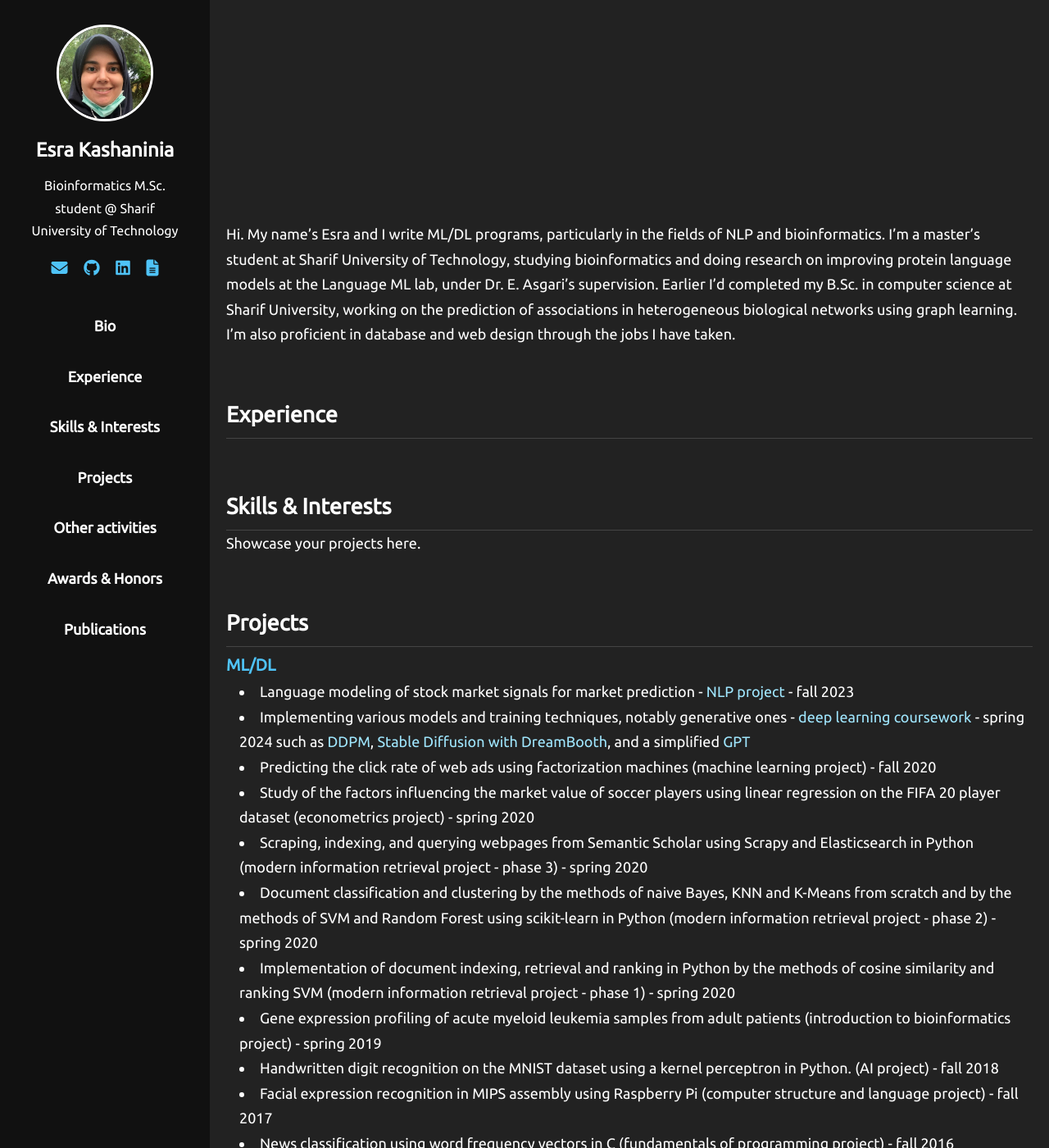
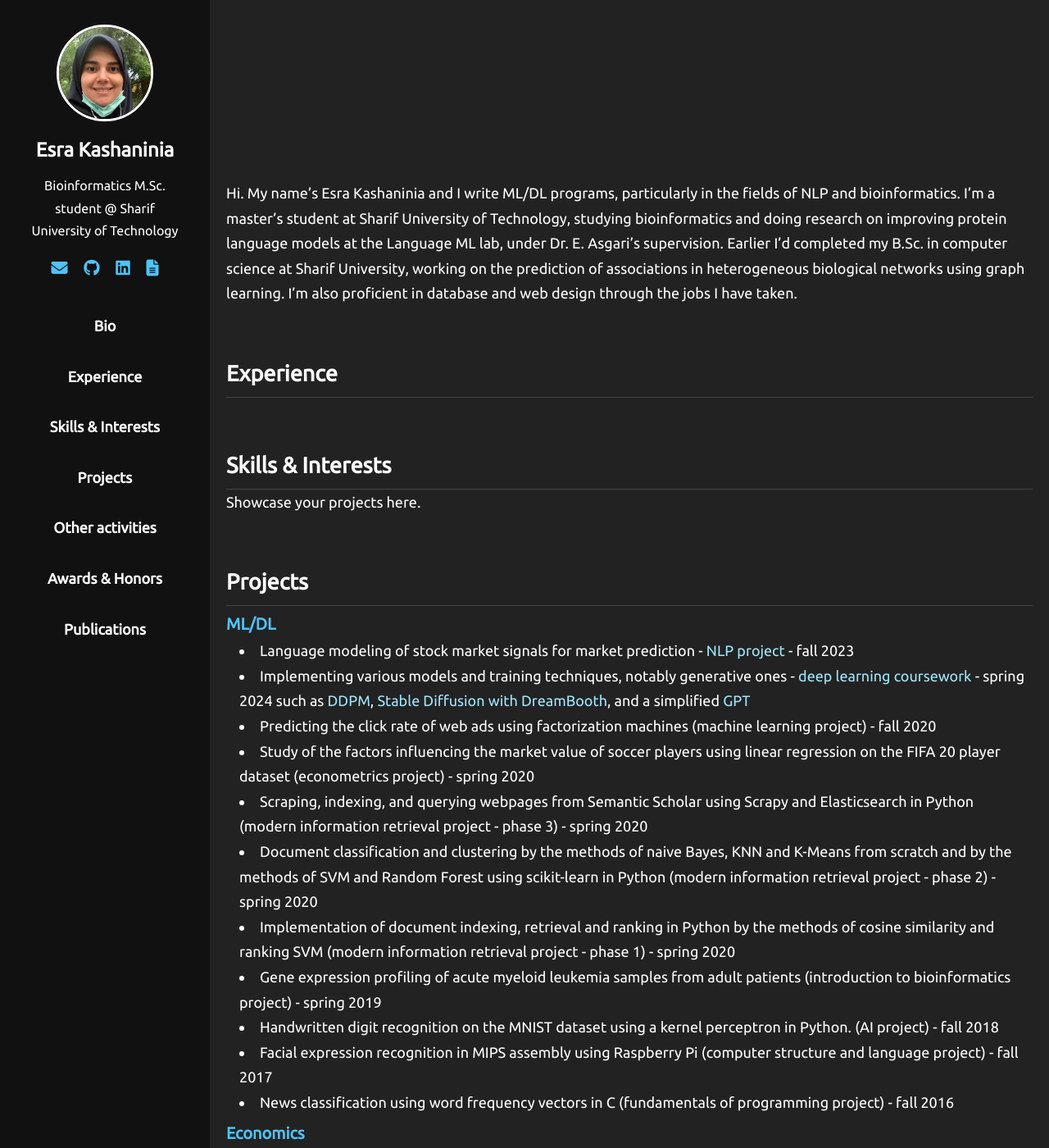
Before and after one commit to Esra-K/Esra-K.github.io, a Jekyll site: the page built from index.md, in a window 1280 px wide and 1400 px high. Shown: the whole window at 82% size. Built offline with Jekyll 4.4.1, drawn with Linux system fonts in a browser that asks for light colours.

Commit message:
upper 1st section

```diff
--- a/assets/css/style.css
+++ b/assets/css/style.css
@@ -91,7 +91,7 @@ body,
 
 /* to add space above Bio */
 .main-content section:first-of-type {
-  margin-top: 250px;
+  margin-top: 200px;
 }
 
 /* Optional: increase list item spacing and size if needed */
--- a/index.md
+++ b/index.md
@@ -13,7 +13,7 @@ layout: default
   <section id="bio">
   <h2 class="visually-hidden">Bio</h2>
   <p>
-  Hi. My name’s Esra and I write ML/DL programs, particularly in the fields of NLP and bioinformatics. I’m a master’s student at Sharif University of Technology, studying bioinformatics and doing research on improving protein language models at the Language ML lab, under Dr. E. Asgari’s supervision. Earlier I’d completed my B.Sc. in computer science at Sharif University, working on the prediction of associations in heterogeneous biological networks using graph learning. I’m also proficient in database and web design through the jobs I have taken.
+  Hi. My name’s Esra Kashaninia and I write ML/DL programs, particularly in the fields of NLP and bioinformatics. I’m a master’s student at Sharif University of Technology, studying bioinformatics and doing research on improving protein language models at the Language ML lab, under Dr. E. Asgari’s supervision. Earlier I’d completed my B.Sc. in computer science at Sharif University, working on the prediction of associations in heterogeneous biological networks using graph learning. I’m also proficient in database and web design through the jobs I have taken.
   </p>
   </section>
   <section id="experience">
```
